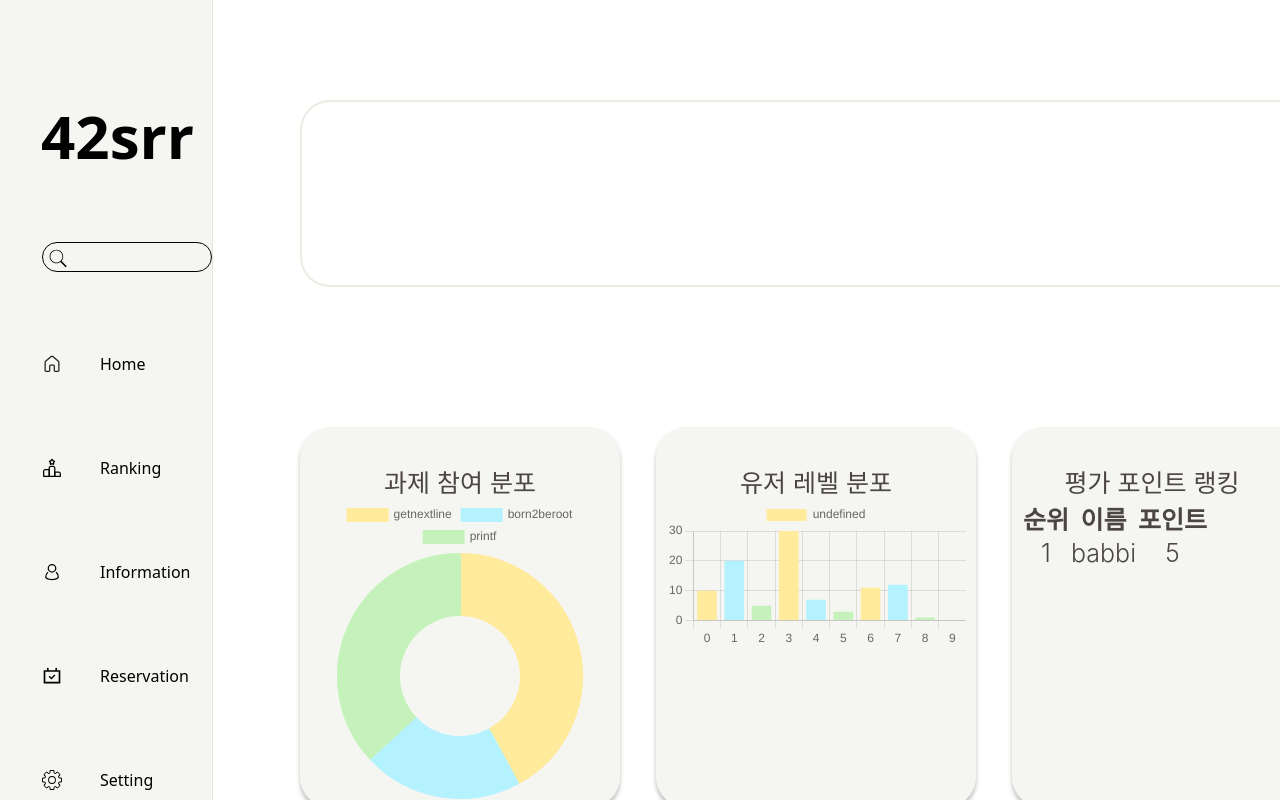
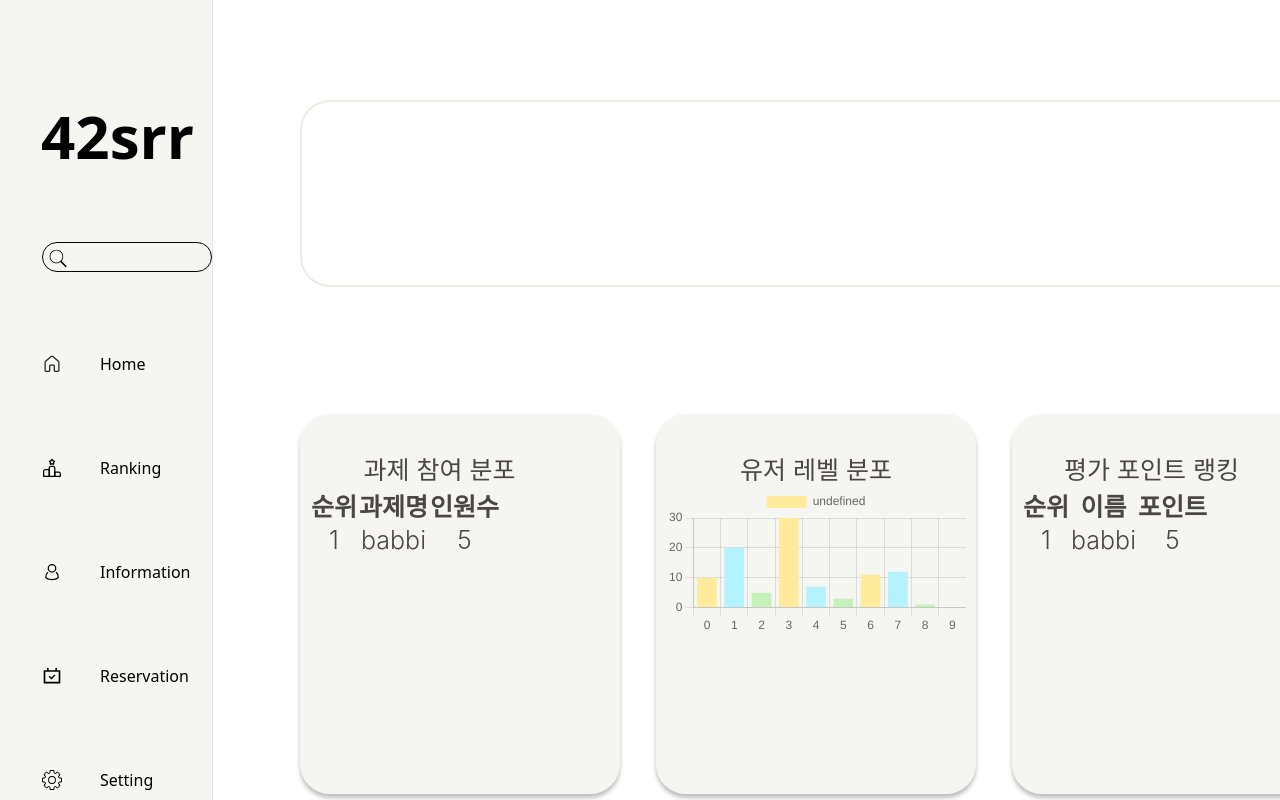
Before and after one commit to 42srr/STAT_Front, a React (Vite) app: page /main in a window 1280 px wide. Shown: the top 800 px of the page. Built offline with nearby package versions, Linux system fonts and the light colour scheme; no server answers.

Commit message:
[front] 전반적인 틀 사이드바, main 1차css 수정

```diff
--- a/src/components/SideBar.jsx
+++ b/src/components/SideBar.jsx
@@ -29,6 +29,7 @@ export default function SideBar() {
     border: none;
     height: 24px;
   `;
+
   let SvgIcon = styled.svg`
     margin-right: 38px;
     margin-left: 42px;
--- a/src/routes/mainPage.jsx
+++ b/src/routes/mainPage.jsx
@@ -67,7 +67,7 @@ let Now = styled.div`
 `;
 let Goodwords = styled.div`
 
-  width: 1049px;
+  width: 1032px;
   height: 187px;
   margin: 100px 0 120px 0;
   padding: 82px 667px 69px 309px;
@@ -85,17 +85,17 @@ let Goodwords = styled.div`
 `;
 
 let Nowbox = styled.div`
-  margin-right: 36px;
   display: flex;
   display-direction: column;
   width: 320px;
   height: 380px;
-  margin: 20px 36px 120px 0;
-  padding: 36px 14px 301px 10px;
+  margin: 7px 36px 120px 0;
+  padding: 36px 15px 280px 10px;
   object-fit: contain;
   border-radius: 30px;
   box-shadow: 0 4px 4px 0 rgba(0, 0, 0, 0.25);
   background-color: rgba(189, 191, 163, 0.15);
+
 `;
 let NowboxTitle = styled.div`
   width: 329px;
@@ -151,7 +151,18 @@ export default function MainPage() {
                       {data}{" "}
                       <Main>
                         {data === "과제 참여 분포" ? (
-                          <Doughnut data={Data} options={Options}></Doughnut>
+                            <table>
+                              <thead>
+                                <th>순위</th>
+                                <th>과제명</th>
+                                <th>인원수</th>
+                              </thead>
+                              <tbody>
+                                <td>1</td>
+                                <td>babbi</td>
+                                <td>5</td>
+                              </tbody>
+                            </table>
                         ) : data === "유저 레벨 분포" ? (
                           <Bar data={BarData} options={Options}></Bar>
                         ) : (
```
